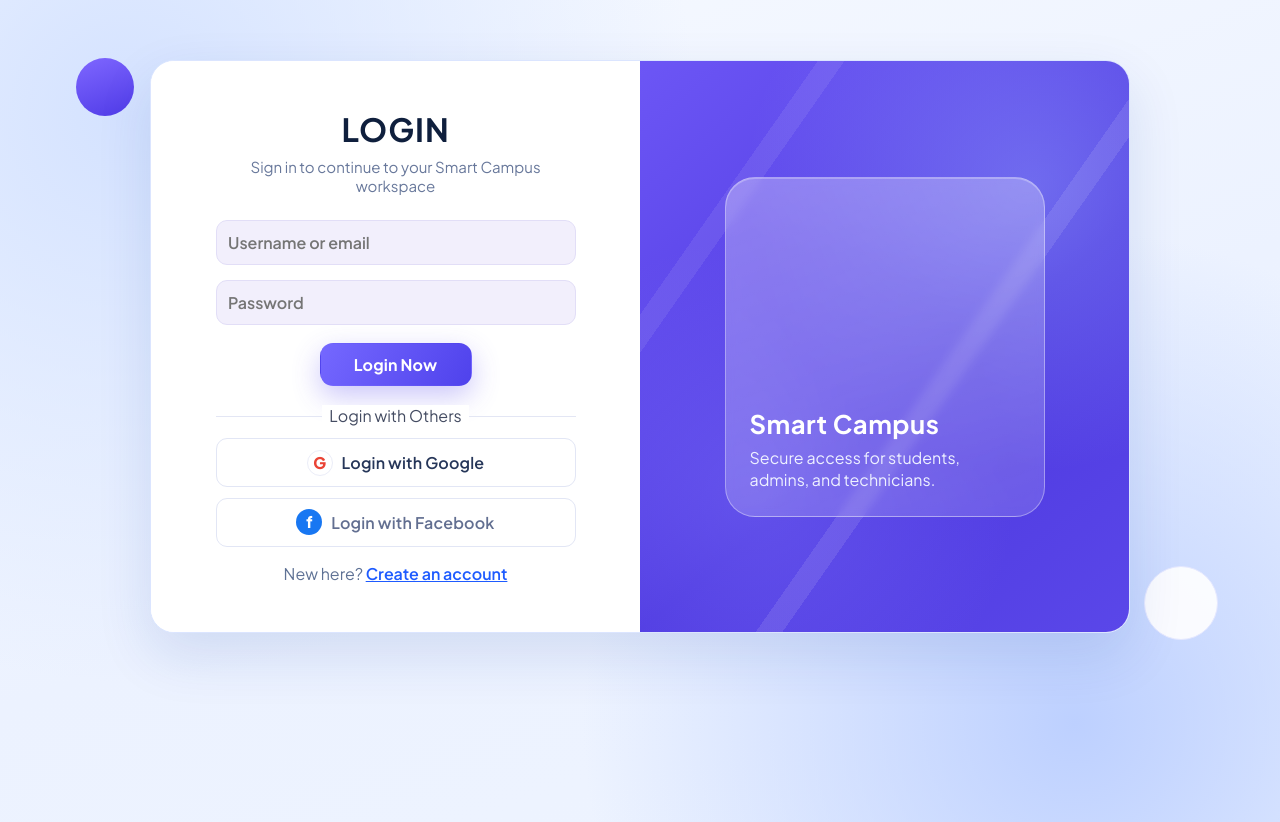
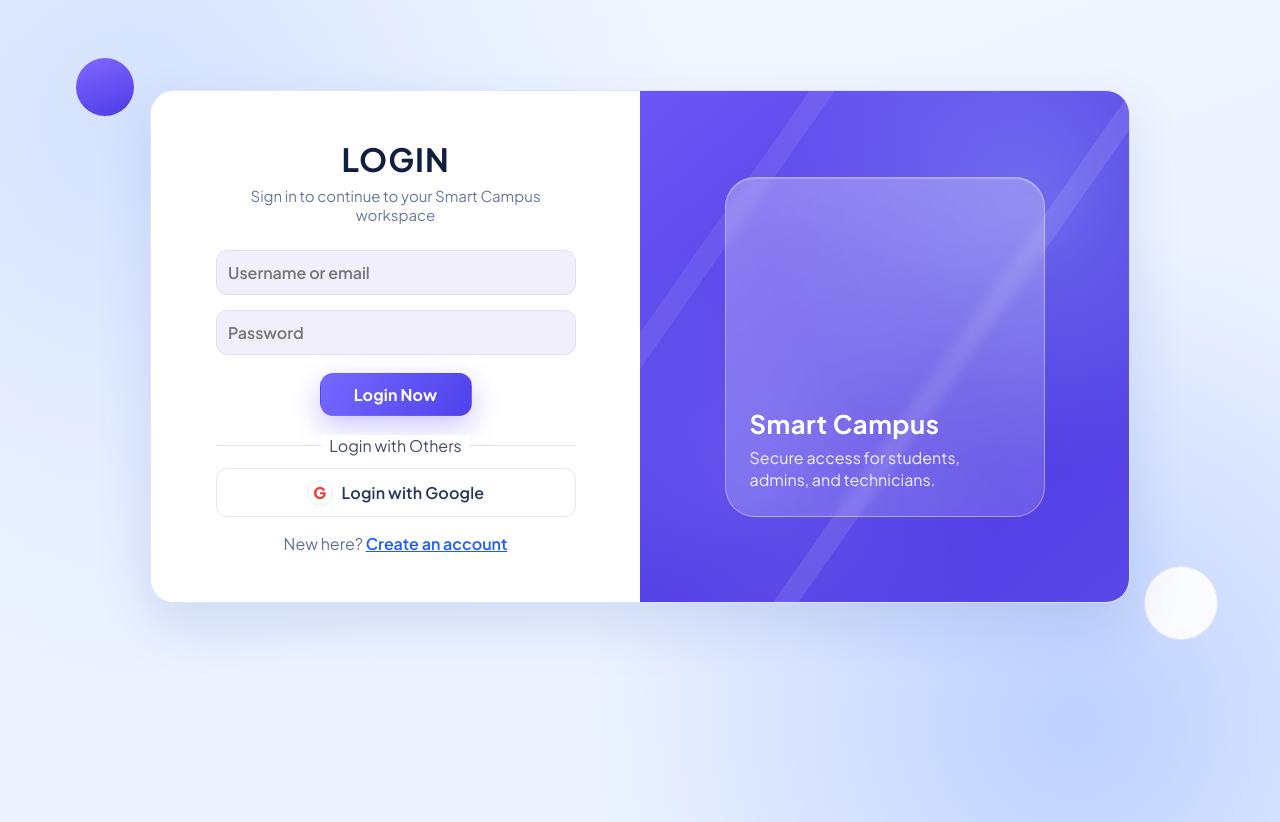
Before and after one commit to dulsith2003/it3030-paf, a React (Vite) app in the folder frontend/: page /login in a window 1280 px wide. Built offline with nearby package versions, Linux system fonts and the light colour scheme; no server answers.

Commit message:
Refactor code structure for improved readability and maintainability

```diff
--- a/frontend/src/pages/LoginPage.jsx
+++ b/frontend/src/pages/LoginPage.jsx
@@ -88,10 +88,6 @@ export default function LoginPage() {
                 <span className="social-logo google-logo" aria-hidden="true">G</span>
                 <span>Login with Google</span>
               </button>
-              <button type="button" className="social-btn" disabled>
-                <span className="social-logo facebook-logo" aria-hidden="true">f</span>
-                <span>Login with Facebook</span>
-              </button>
             </div>
 
             <p className="auth-footnote">
```
Also changed, not shown: 2 other files (tests, documents, lock files or other folders).
